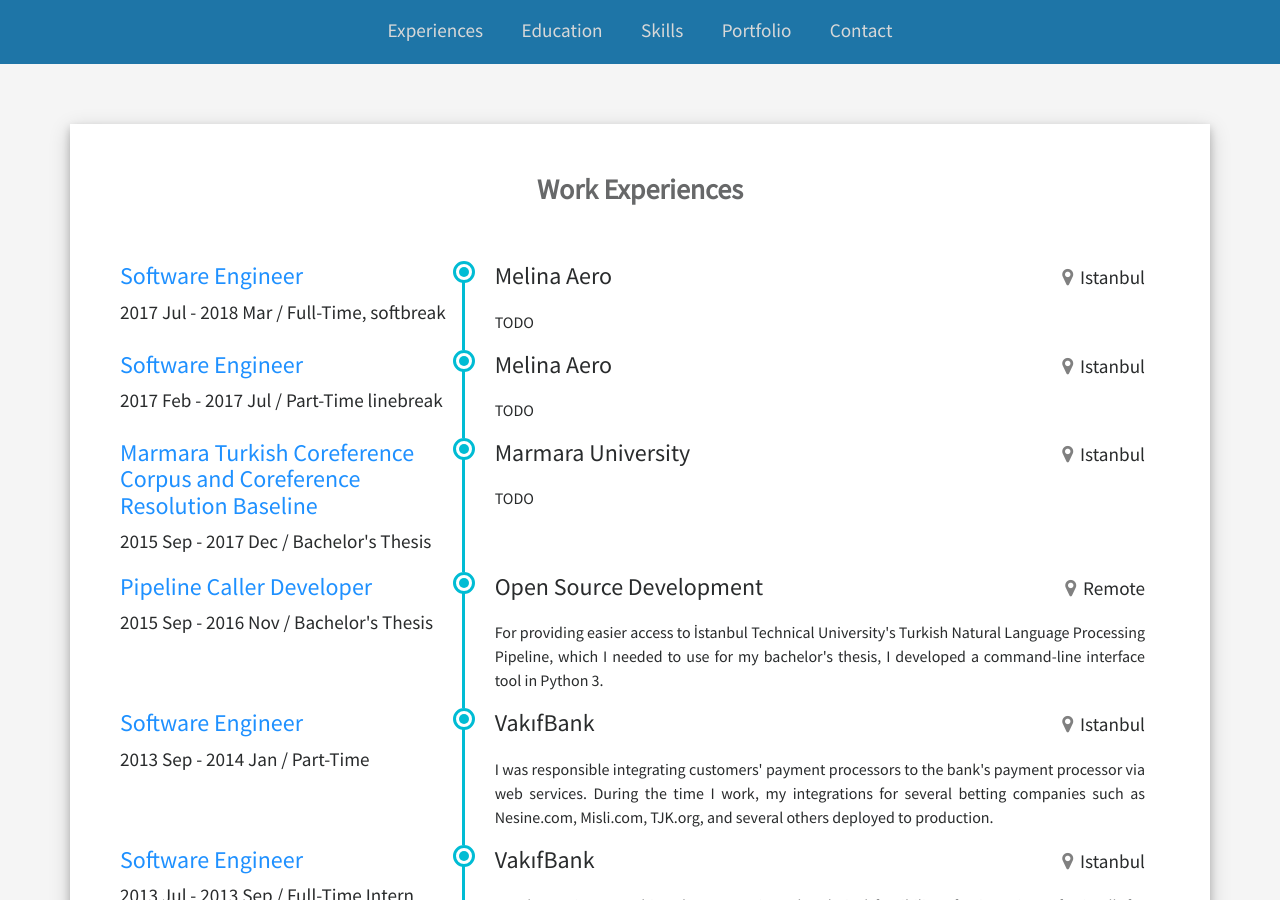
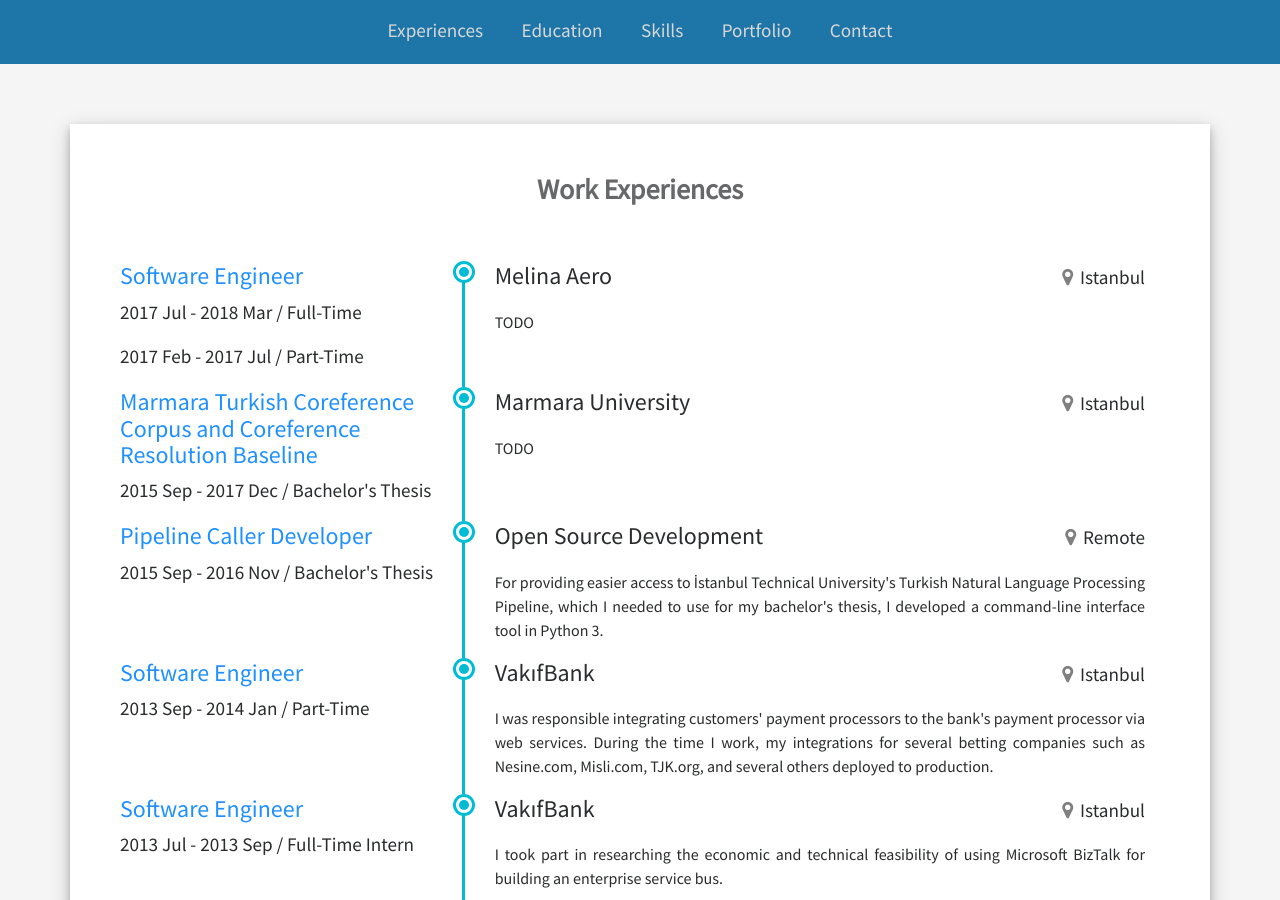
Before and after one commit to ferittuncer/ferittuncer.github.io, a Jekyll site: the page built from index.html, in a window 1280 px wide and 900 px high, scrolled down 705 px. Built offline with Jekyll 4.4.1, drawn with Linux system fonts in a browser that asks for light colours; a style sheet for code colours, icons or effects is not loaded.

Commit message:
Update experiences.yaml

```diff
--- a/_data/experiences.yaml
+++ b/_data/experiences.yaml
@@ -1,16 +1,11 @@
 - title: Software Engineer
-  period: 2017 Jul - 2018 Mar / Full-Time, softbreak
+  period: 2017 Jul - 2018 Mar / Full-Time
+  period-secondary: 2017 Feb - 2017 Jul / Part-Time
   company: Melina Aero
   location: Istanbul
   description: >
     TODO
 
-- title: Software Engineer
-  period: 2017 Feb - 2017 Jul / Part-Time   linebreak
-  company: Melina Aero
-  location: Istanbul
-  description: >
-    TODO
 
 - title: Marmara Turkish Coreference Corpus and Coreference Resolution Baseline
   period: 2015 Sep - 2017 Dec / Bachelor's Thesis
```
